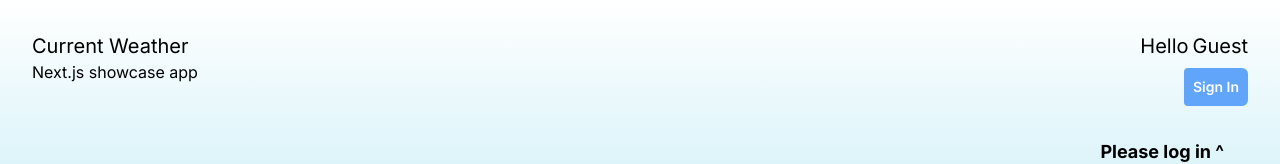
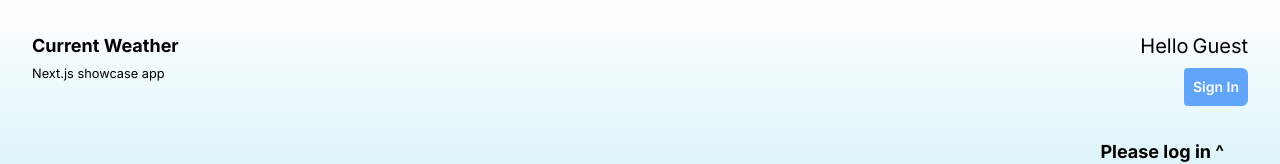
Before and after one commit to kjesien/current-weather, a Next.js app: page /signIn in a window 1280 px wide. Shown: the top 164 px of the page. Built offline with nearby package versions, Linux system fonts and the light colour scheme; no server answers.

Commit message:
removal of wrongly used html tags

```diff
--- a/app/components/navigation/Navigation.tsx
+++ b/app/components/navigation/Navigation.tsx
@@ -5,12 +5,10 @@ export default function Navigation() {
   return (
     <nav className="flex justify-between p-8">
       <Link href="/">
-        <div className="text-xl">Current Weather</div>
-        <div>Next.js showcase app</div>
+        <h1>Current Weather</h1>
+        <small>Next.js showcase app</small>
       </Link>
-      <div>
-        <Login />
-      </div>
+      <Login />
     </nav>
   );
 }
--- a/app/search/page.tsx
+++ b/app/search/page.tsx
@@ -21,7 +21,6 @@ export default async function Search({
 
   return (
     <main className="flex flex-col items-center justify-start">
-      <div>
       <LocationSearch />
       <ul className="list-disc pt-4">
         {options.map(({ label, coordinates }, index) => (
@@ -32,7 +31,6 @@ export default async function Search({
           </li>
         ))}
       </ul>
-      </div>
     </main>
   );
 }
```
Lines whose indentation alone changed are shown as unchanged.
